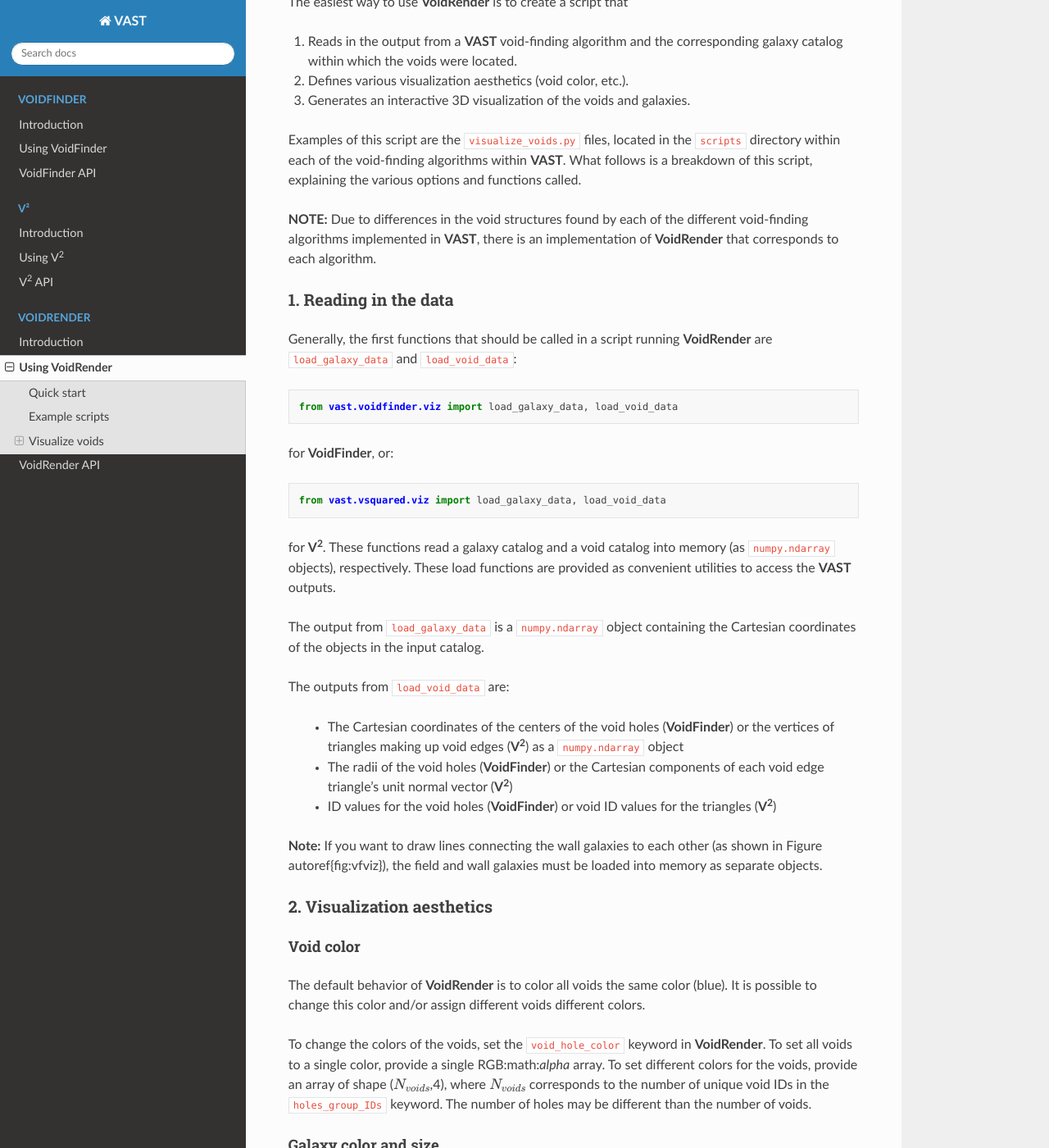
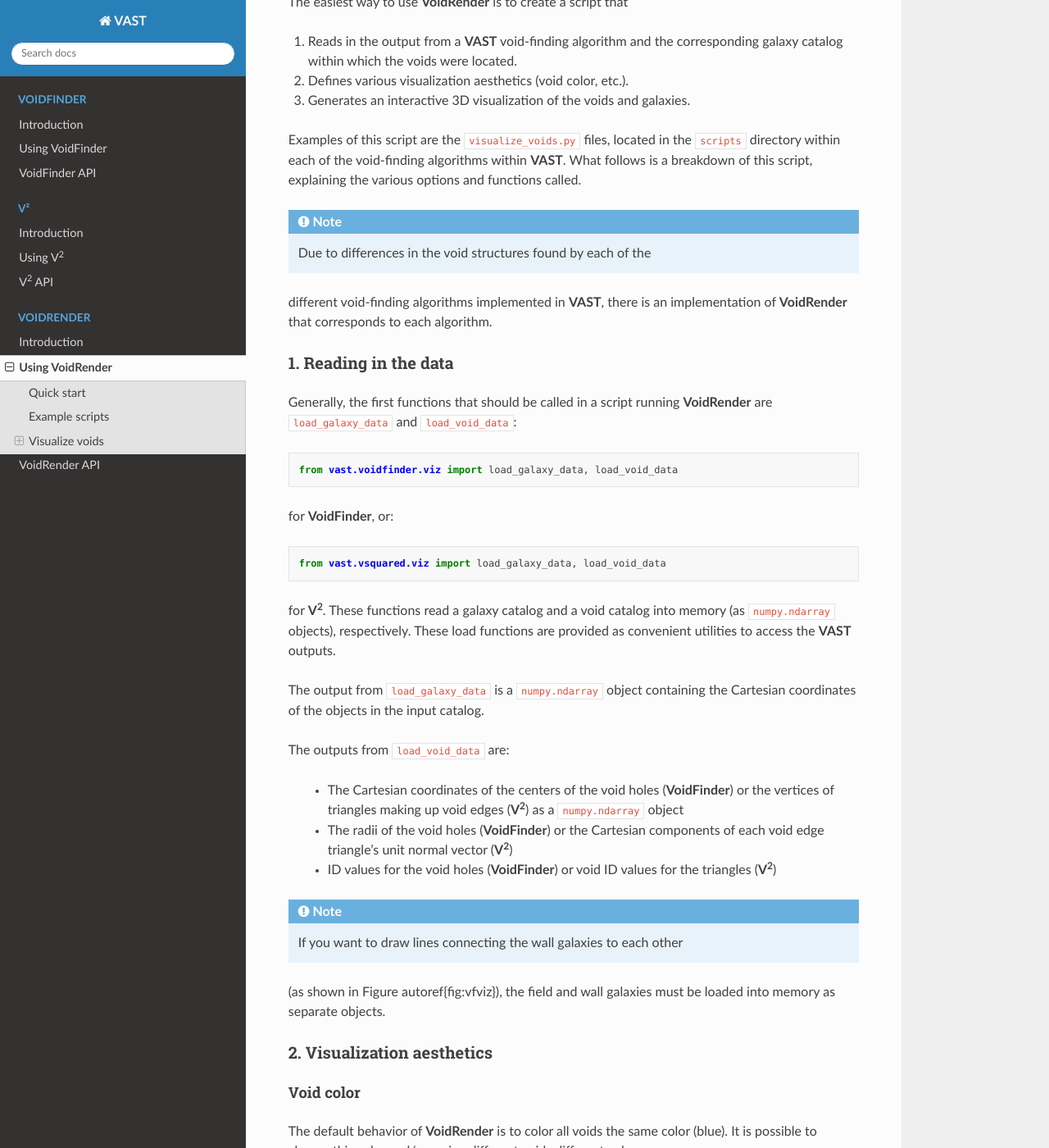
Before and after one commit to DESI-UR/VAST, a Sphinx documentation site: the page built from Documentation/source/VoidRender_examples.rst, in a window 1280 px wide and 1400 px high, scrolled down 1014 px. Shown: the whole window at 82% size. Built offline with Sphinx 7.4.7 and the Read the Docs theme 2.0.0, drawn with Linux system fonts in a browser that asks for light colours; the version number could not be read and is left out; part of the change alters nothing that is shown.

```diff
--- a/Documentation/source/VoidRender_examples.rst
+++ b/Documentation/source/VoidRender_examples.rst
@@ -71,7 +71,7 @@ Examples of this script are the ``visualize_voids.py`` files, located in the
 **VAST**.  What follows is a breakdown of this script, explaining the various
 options and functions called.
 
-**NOTE:** Due to differences in the void structures found by each of the
+.. note:: Due to differences in the void structures found by each of the
 different void-finding algorithms implemented in **VAST**, there is an
 implementation of **VoidRender** that corresponds to each algorithm.
 
@@ -108,7 +108,7 @@ The outputs from ``load_void_data`` are:
  * ID values for the void holes (**VoidFinder**) or void ID values for the
    triangles (:raw-html:`<strong>V<sup>2</sup></strong>`)
 
-**Note:** If you want to draw lines connecting the wall galaxies to each other
+.. note:: If you want to draw lines connecting the wall galaxies to each other
 (as shown in Figure \autoref{fig:vfviz}), the field and wall galaxies must be
 loaded into memory as separate objects.
 
```
